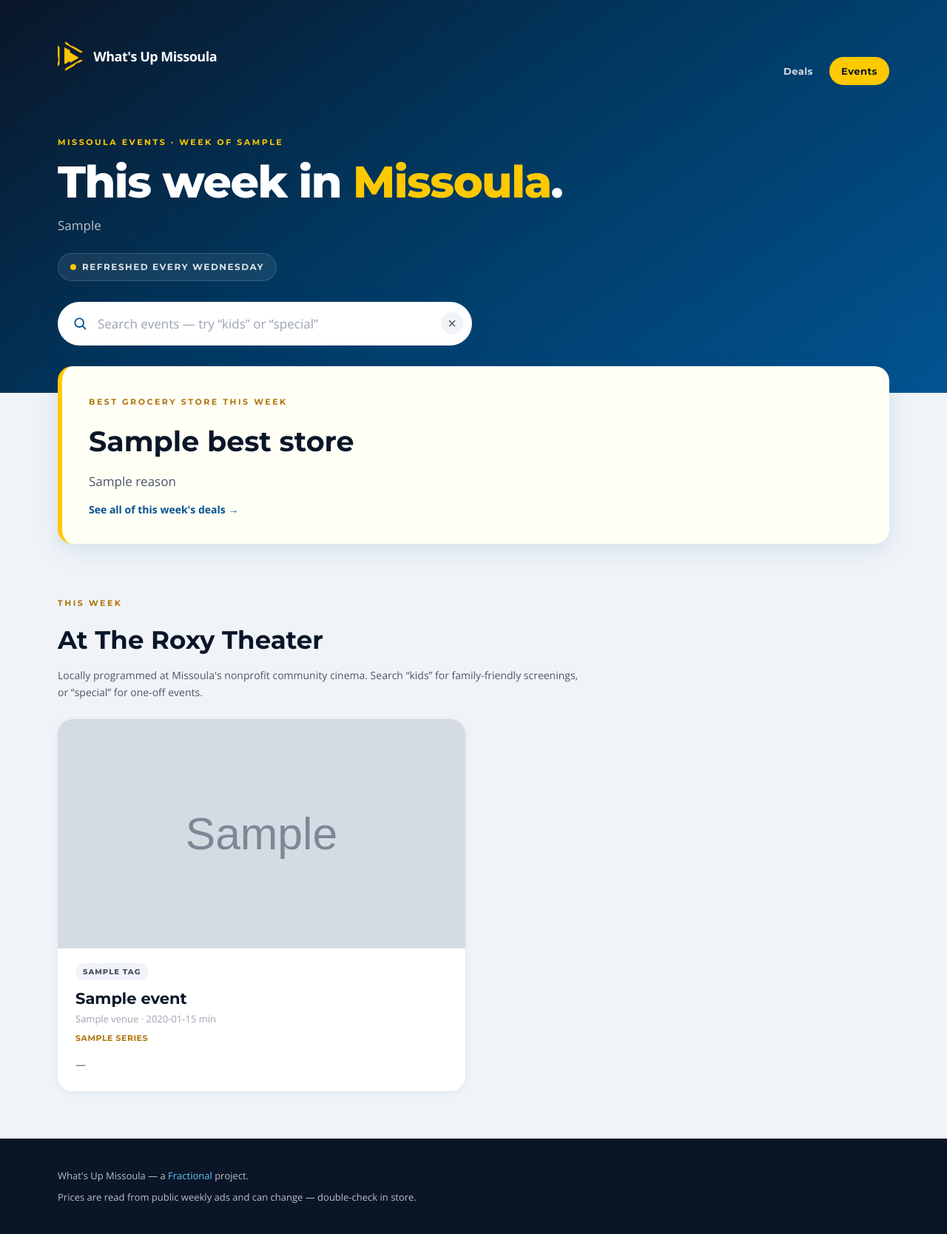
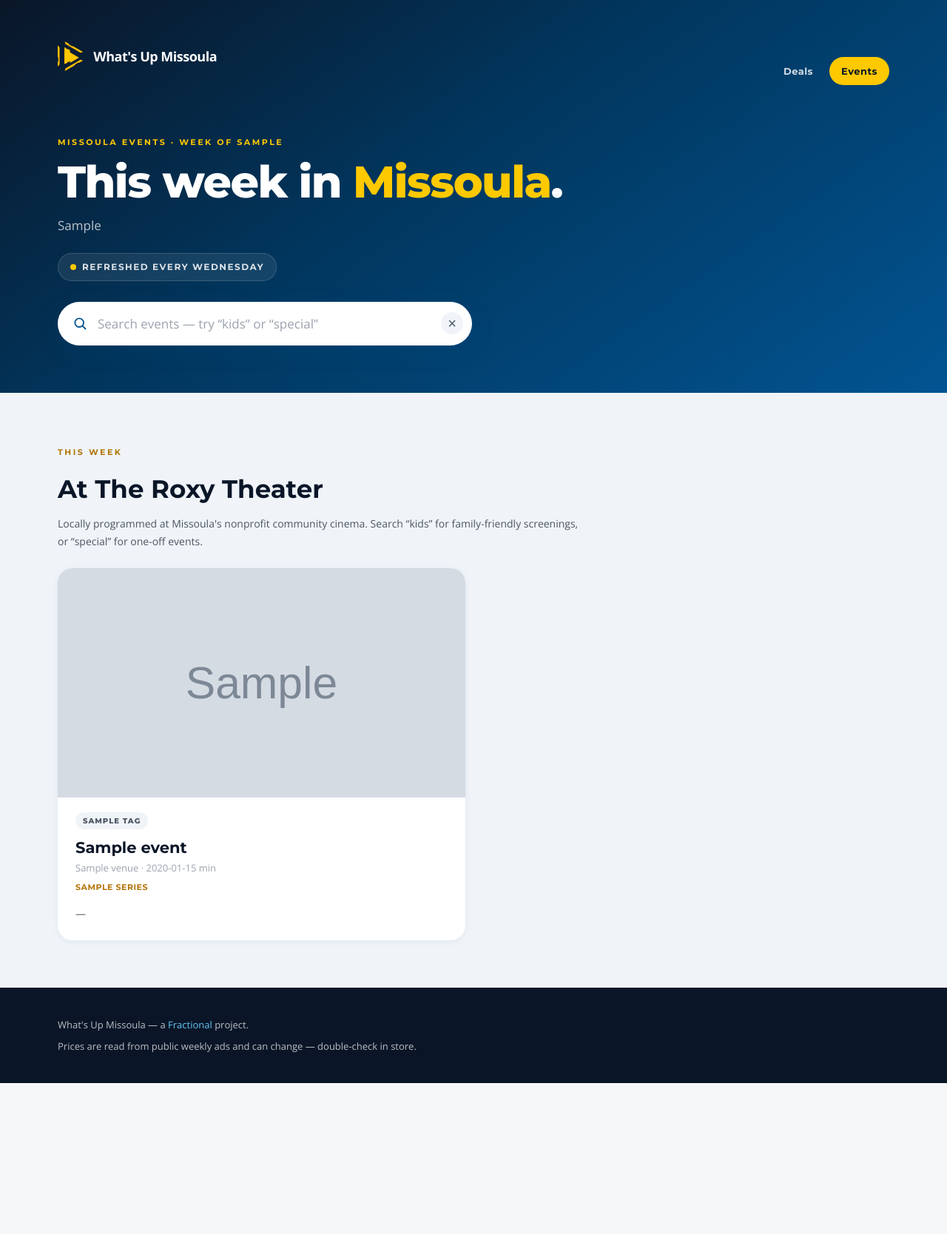
Before and after one commit to andymorse/whatupmissoula, a Python web app: template site/templates/events.html.j2 in a window 1280 px wide. Shown: the whole page at 74% size. After the commit the page ends 1464 px from the top, so only its background shows below. Run offline with Jinja, Linux system fonts and the light colour scheme; the template is opened without the code that fills it: most values are stand-ins (such as "Sample title", 1, 10 or a date in 2020); grey boxes marked "Sample" are stand-in pictures; some libraries are stand-ins or nearby versions.

Commit message:
Events page: drop the "Best grocery store this week" callout
The grocery best-store banner belongs on the deals page, not events.
Remove it from the events template; left a note that a future
editor's-pick-for-events highlight could take that spot. Deals page
keeps the callout unchanged.

Co-Authored-By: Claude Opus 4.8 <noreply@anthropic.com>

```diff
--- a/site/templates/events.html.j2
+++ b/site/templates/events.html.j2
@@ -41,17 +41,8 @@
   </div>
 </header>
 
-{% if report.best_store %}
-<div class="container">
-  <div class="best">
-    <span class="label">Best grocery store this week</span>
-    <h2>{{ report.best_store.name }}</h2>
-    <p>{{ report.best_store.reason }}</p>
-    <p class="best-link"><a href="/">See all of this week's deals →</a></p>
-  </div>
-</div>
-{% endif %}
-
+{# A grocery "best store" callout doesn't belong on the events page. A future
+   editor's-pick-for-events highlight could live here, but not yet. #}
 <section class="section">
   <div class="container">
     <span class="label">This week</span>
```
